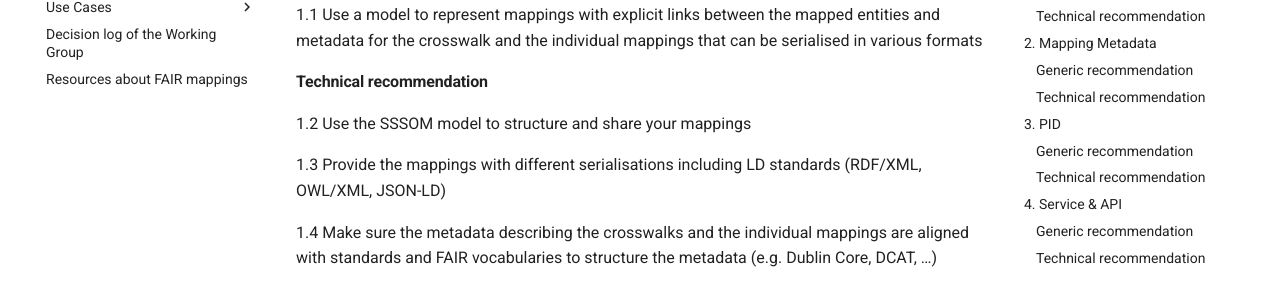
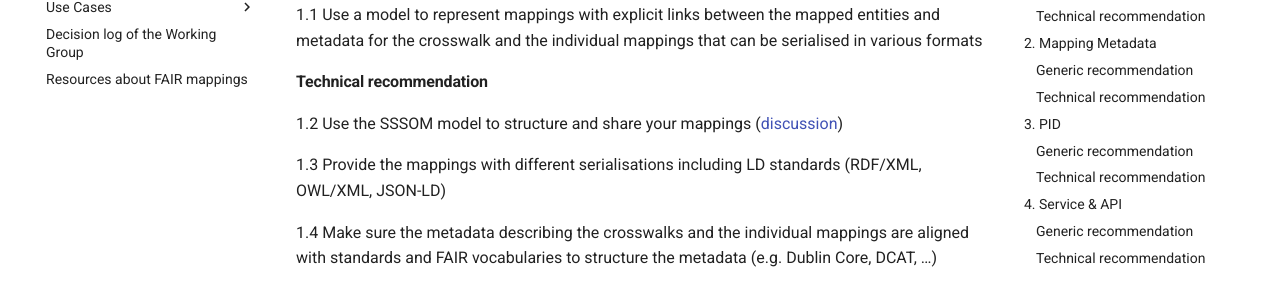
Before and after one commit to mapping-commons/rda-fair-mappings, an MkDocs documentation site: the page built from docs/recommendation.md, in a window 1280 px wide and 900 px high, scrolled down 369 px. Shown: the part 146-452 px from the top of the window. Built offline with MkDocs 1.6.1 and Material for MkDocs 9.7.7, drawn with Linux system fonts in a browser that asks for light colours; comment, search, counter and statistics services are not loaded.

Commit message:
Update docs/recommendation.md
Co-authored-by: Nico Matentzoglu <nicolas.matentzoglu@gmail.com>

```diff
--- a/docs/recommendation.md
+++ b/docs/recommendation.md
@@ -4,7 +4,7 @@ To formulate these recommendations, we conceptually divided the domain of mappin
 #### Generic recommendation
 1.1 Use a model to represent mappings with explicit links between the mapped entities and metadata for the crosswalk and the individual mappings that can be serialised in various formats
 #### Technical recommendation
-1.2 Use the SSSOM model  to structure and share your mappings
+1.2 Use the SSSOM model to structure and share your mappings ([discussion](https://github.com/mapping-commons/rda-fair-mappings/discussions/59))
 
 1.3 Provide the mappings with different serialisations including LD standards (RDF/XML, OWL/XML, JSON-LD)
 
```
